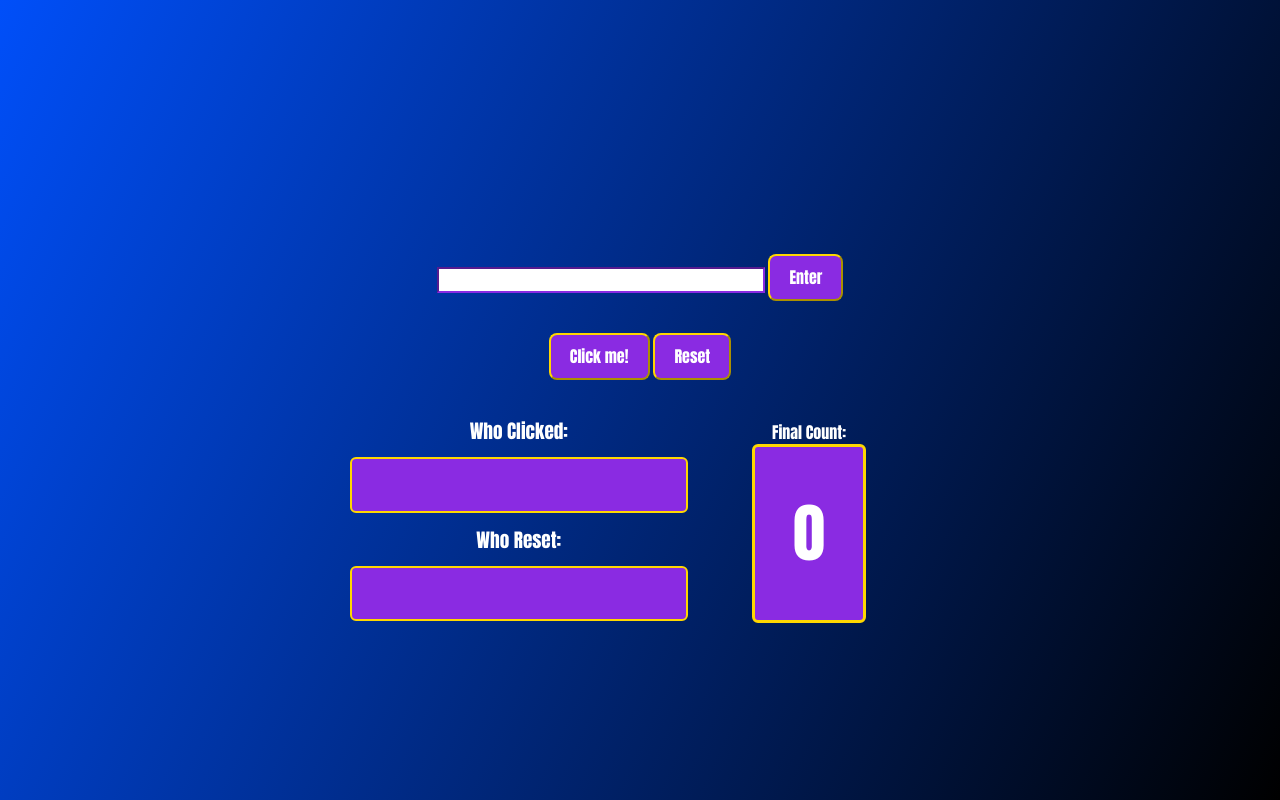
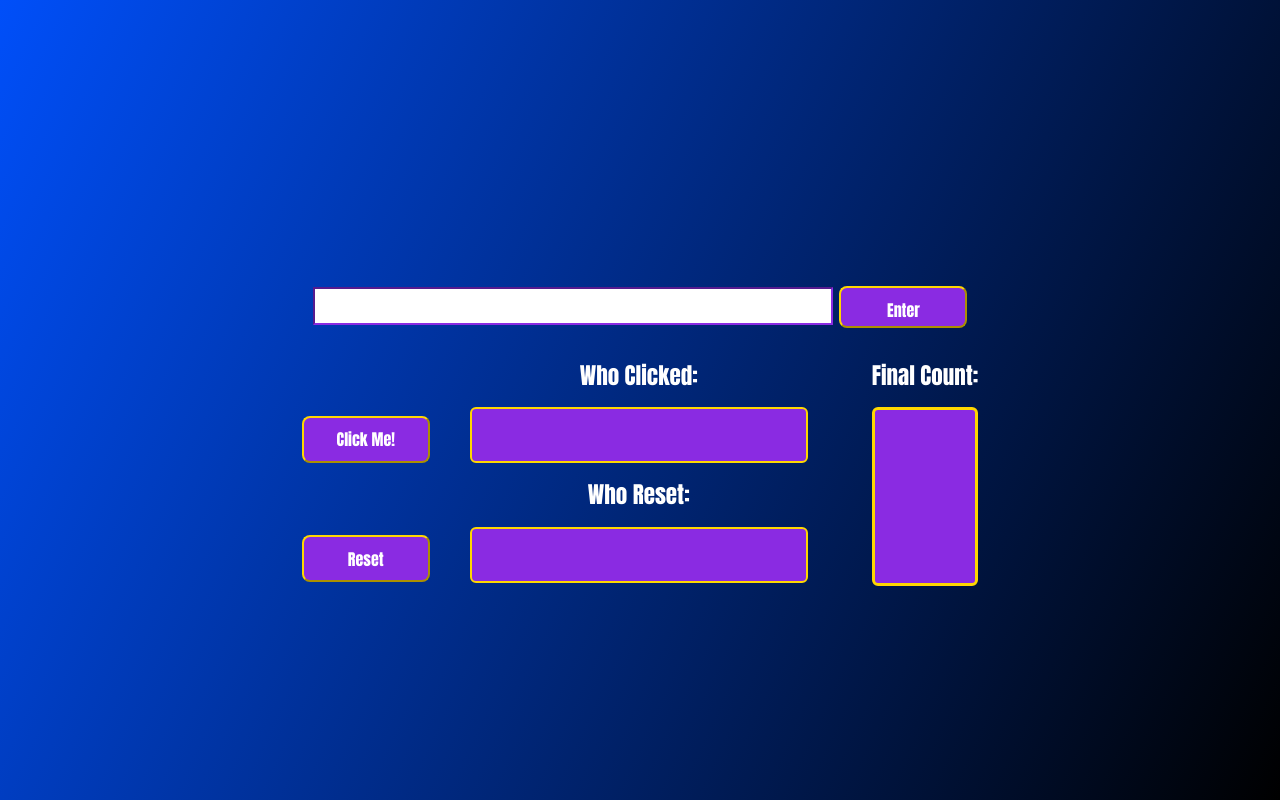
Before and after one commit to NiaMcAlkich/socketsProjects, a website built with Vite: page index.html in a window 1280 px wide. Built offline with nearby package versions, Linux system fonts and the light colour scheme; files whose address does not match are found by name.

Commit message:
Making sure everything is saved so far

```diff
--- a/main.js
+++ b/main.js
@@ -17,12 +17,14 @@ document.addEventListener("DOMContentLoaded", function() {
     <div>
       <h1><marquee class="marquee">Please input your name below: </marquee></h1>
       <input class="inputs" type="text" id="friendlyName" name="friendlyName">
-      <button class="buttons" id="getFriendlyName" type="button">Enter</button>
+      <button class="enterButton" id="getFriendlyName" type="button">Enter</button>
 
       <div class="card">
-        <button class="buttons" id="counter" type="button">Click me!</button>
-        <button class="buttons" id="reset" type="button">Reset</button>
           <div class="everythingWrapper">
+          <div class="buttonWrap">
+          <button class="buttons" id="counter" type="button">Click me!</button>
+          <button class="buttons" id="reset" type="button">Reset</button>
+          </div>
             <div class="namesWrapper">
               <div class="nameBoxWrapper">
                 <div class="name"> <h2>Who Clicked: </h2></div>
@@ -34,7 +36,7 @@ document.addEventListener("DOMContentLoaded", function() {
               </div>
             </div>
               <div class="scoreWrapper" id="finalCountBox">
-                <div class="name"> <span>Final Count: </span></div>
+                <div class="name"> <h2>Final Count: </h2></div>
                 <div class="scoreBoard" id="totalClicks"></div>
               </div>
           </div>
@@ -48,14 +50,14 @@ document.addEventListener("DOMContentLoaded", function() {
     let counter = 0
     const setCounter = (count) => {
       counter = count
-      element.innerHTML = counter
+      element.innerHTML = "Click Me!"
     }
     element.addEventListener('click', () => setCounter(counter + 1))
     setCounter(0)
   }
 
 
-  setupCounter(document.querySelector('#totalClicks'))
+  setupCounter(document.querySelector('#counter'))
 
   //Sets up socket io connection with server
   const socket = io("ws://localhost:3000")
@@ -83,7 +85,7 @@ document.addEventListener("DOMContentLoaded", function() {
     let jsonData = JSON.parse(payloadAsString);
 
     let totalClicks = jsonData.totalClicks;
-    let whoClicked = jsonData.whoClicked;
+    let whoClicked = jsonData.whoClicked ?? socket.id;
 
     //using the find function to get the name paired with the users socket id to display
     if (jsonData.friendlyName) {
@@ -112,7 +114,7 @@ document.addEventListener("DOMContentLoaded", function() {
     let jsonData = JSON.parse(payloadAsString)
 
     let totalClicks = jsonData.totalClicks;
-    let whoClicked = jsonData.whoClicked;
+    let whoClicked = jsonData.whoClicked ?? socket.id;
 
     //using the find function to get the name paired with the users socket id to display
     if (jsonData.friendlyName) {
@@ -123,7 +125,6 @@ document.addEventListener("DOMContentLoaded", function() {
     }
 
     document.getElementById('whoClicked').innerHTML = whoClicked;
-    const flipBox = document.getElementById('finalCountBox').add('flip')
     document.getElementById('totalClicks').innerHTML = totalClicks;
   });
 
@@ -133,7 +134,7 @@ document.addEventListener("DOMContentLoaded", function() {
     let jsonData = JSON.parse(payloadAsString)
 
     let totalClicks = jsonData.totalClicks;
-    let whoClicked = jsonData.whoClicked;
+    let whoClicked = jsonData.whoClicked ?? socket.id;
 
     //using the find function to get the name paired with the users socket id to display
     if (jsonData.friendlyName) {
--- a/style.css
+++ b/style.css
@@ -3,7 +3,7 @@
   background: linear-gradient(115deg, #004ff9, #000000);
   font-family: Impact, Haettenschweiler, 'Arial Narrow Bold', sans-serif;
   line-height: 1.5;
-  font-weight: 400;
+  font-weight: 500;
 
   font-synthesis: none;
   text-rendering: optimizeLegibility;
@@ -48,7 +48,15 @@ h2 {
 }
 
 .card {
-  padding: 2em;
+  padding: 0em;
+}
+
+.buttonWrap {
+  display: flex;
+  flex-direction: column;
+  align-items: center;
+  text-align: center;
+  margin: 4em 2em 0em 0em;
 }
 
 button {
@@ -57,12 +65,14 @@ button {
   border-radius: 8px;
   border-width: 0.15em;
   border-color: gold;
-  padding: 0.6em 1.2em;
+  padding: 0.6em 1.2em 0.6em 1.2em;
   font-size: 1em;
   font-weight: 500;
   font-family: inherit;
   cursor: pointer;
   transition: 0.25s;
+  width: 8em;
+  margin: 0.5em 0.5em 4em 0em;
 }
 
 button:hover {
@@ -75,9 +85,16 @@ button:focus-visible {
 }
 
 .inputs {
-  height: 1.5em;
-  width: 24em;
+  height: 1em;
+  width: 16em;
   border-color: blueviolet;
+  font-size: 2em;
+  text-align: center;
+}
+
+.enterButton {
+  height: 2.6em;
+  margin: 0em 0em 1em 0.2em
 }
 
 .marquee {
@@ -88,7 +105,6 @@ button:focus-visible {
   text-align: center;
   display: flex;
   flex-direction: row;
-  margin: 1.5em;
 }
 
 .namesWrapper {
@@ -101,13 +117,12 @@ button:focus-visible {
   text-align: center;
   display: flex;
   flex-direction: column;
-  margin-right: 4em;
 }
 
 .name {
   text-align: center;
   color: white;
-  font-size: 1em;
+  font-size: 1.2em;
   font-weight: 400;
   font-family: inherit;
 }
@@ -131,11 +146,11 @@ button:focus-visible {
   text-align: center;
   display: flex;
   flex-direction: column;
-  margin-right: 4em;
-  margin-top: 1em;
+  margin-left: 4em;
 }
 
 .scoreBoard {
+  height: 1.5em;
   text-align: center;
   color: white;
   border: 0.06em solid gold;
```
